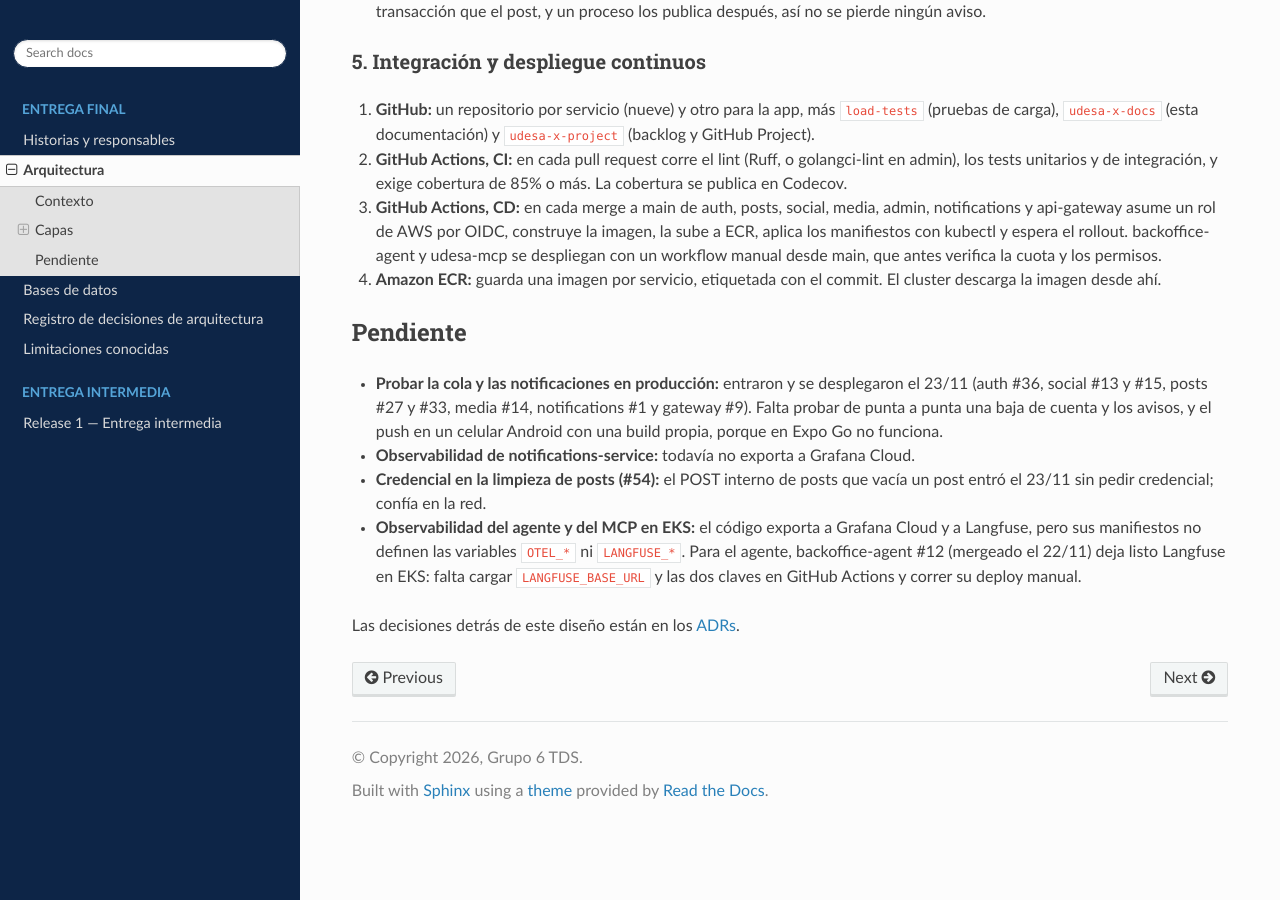
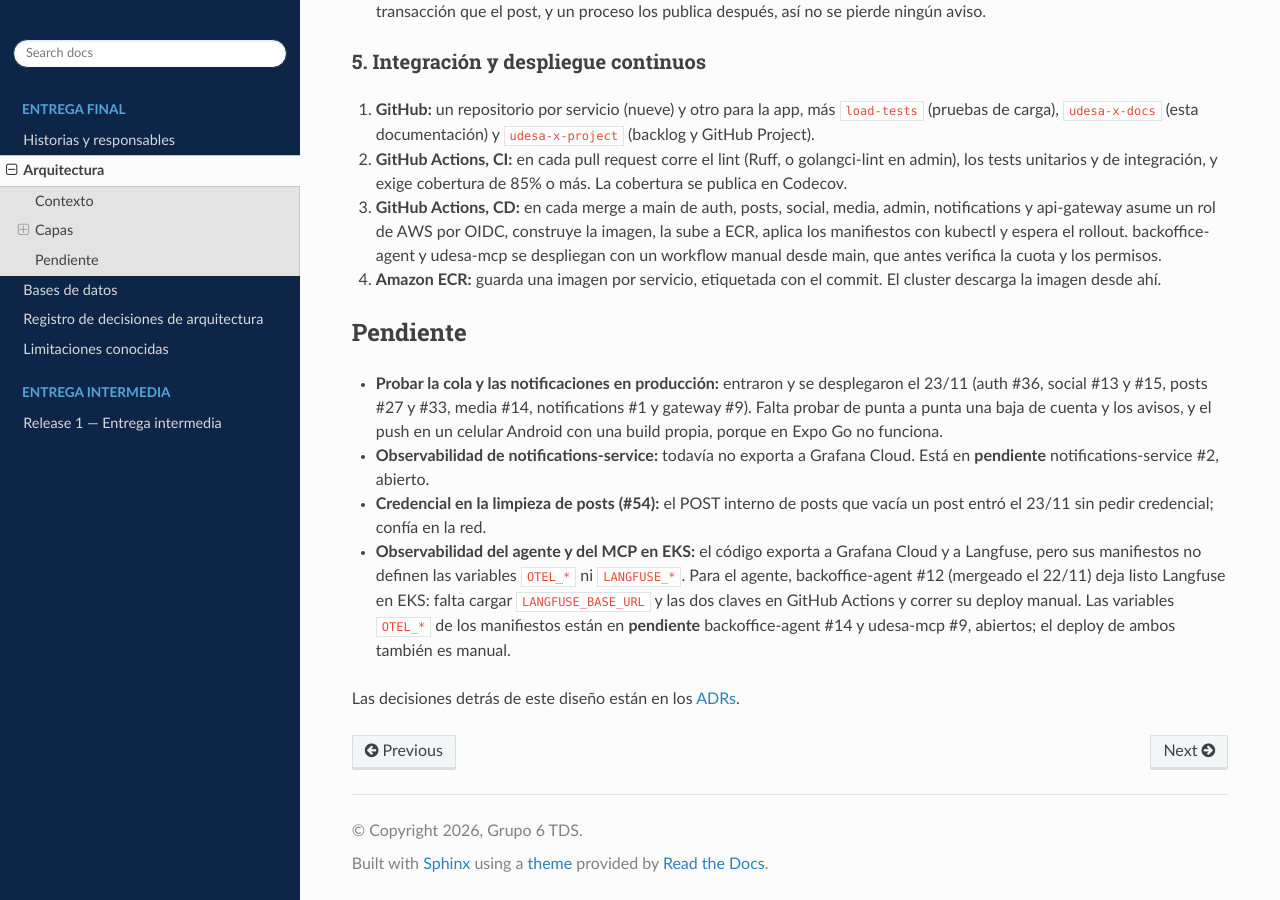
Before and after one commit to tds-g6-2s2026/udesa-x-docs, a Sphinx documentation site: the page built from docs/arquitectura.md, in a window 1280 px wide and 900 px high, scrolled down 4592 px. Built offline with Sphinx 7.4.7 and the Read the Docs theme 3.1.0, drawn with Linux system fonts in a browser that asks for light colours.

Commit message:
docs: sumar a pendientes los PR abiertos de observabilidad (notifications-service #2, backoffice-agent #14, udesa-mcp #9)

```diff
--- a/docs/arquitectura.md
+++ b/docs/arquitectura.md
@@ -100,8 +100,8 @@ Desde el cluster se llega por el NAT.
 ## Pendiente
 
 - **Probar la cola y las notificaciones en producción:** entraron y se desplegaron el 23/11 (auth #36, social #13 y #15, posts #27 y #33, media #14, notifications #1 y gateway #9). Falta probar de punta a punta una baja de cuenta y los avisos, y el push en un celular Android con una build propia, porque en Expo Go no funciona.
-- **Observabilidad de notifications-service:** todavía no exporta a Grafana Cloud.
+- **Observabilidad de notifications-service:** todavía no exporta a Grafana Cloud. Está en **pendiente** notifications-service #2, abierto.
 - **Credencial en la limpieza de posts (#54):** el POST interno de posts que vacía un post entró el 23/11 sin pedir credencial; confía en la red.
-- **Observabilidad del agente y del MCP en EKS:** el código exporta a Grafana Cloud y a Langfuse, pero sus manifiestos no definen las variables `OTEL_*` ni `LANGFUSE_*`. Para el agente, backoffice-agent #12 (mergeado el 22/11) deja listo Langfuse en EKS: falta cargar `LANGFUSE_BASE_URL` y las dos claves en GitHub Actions y correr su deploy manual.
+- **Observabilidad del agente y del MCP en EKS:** el código exporta a Grafana Cloud y a Langfuse, pero sus manifiestos no definen las variables `OTEL_*` ni `LANGFUSE_*`. Para el agente, backoffice-agent #12 (mergeado el 22/11) deja listo Langfuse en EKS: falta cargar `LANGFUSE_BASE_URL` y las dos claves en GitHub Actions y correr su deploy manual. Las variables `OTEL_*` de los manifiestos están en **pendiente** backoffice-agent #14 y udesa-mcp #9, abiertos; el deploy de ambos también es manual.
 
 Las decisiones detrás de este diseño están en los [ADRs](adrs.md).
```
Also changed, not shown: docs/historias.md (+1 -1 lines).
